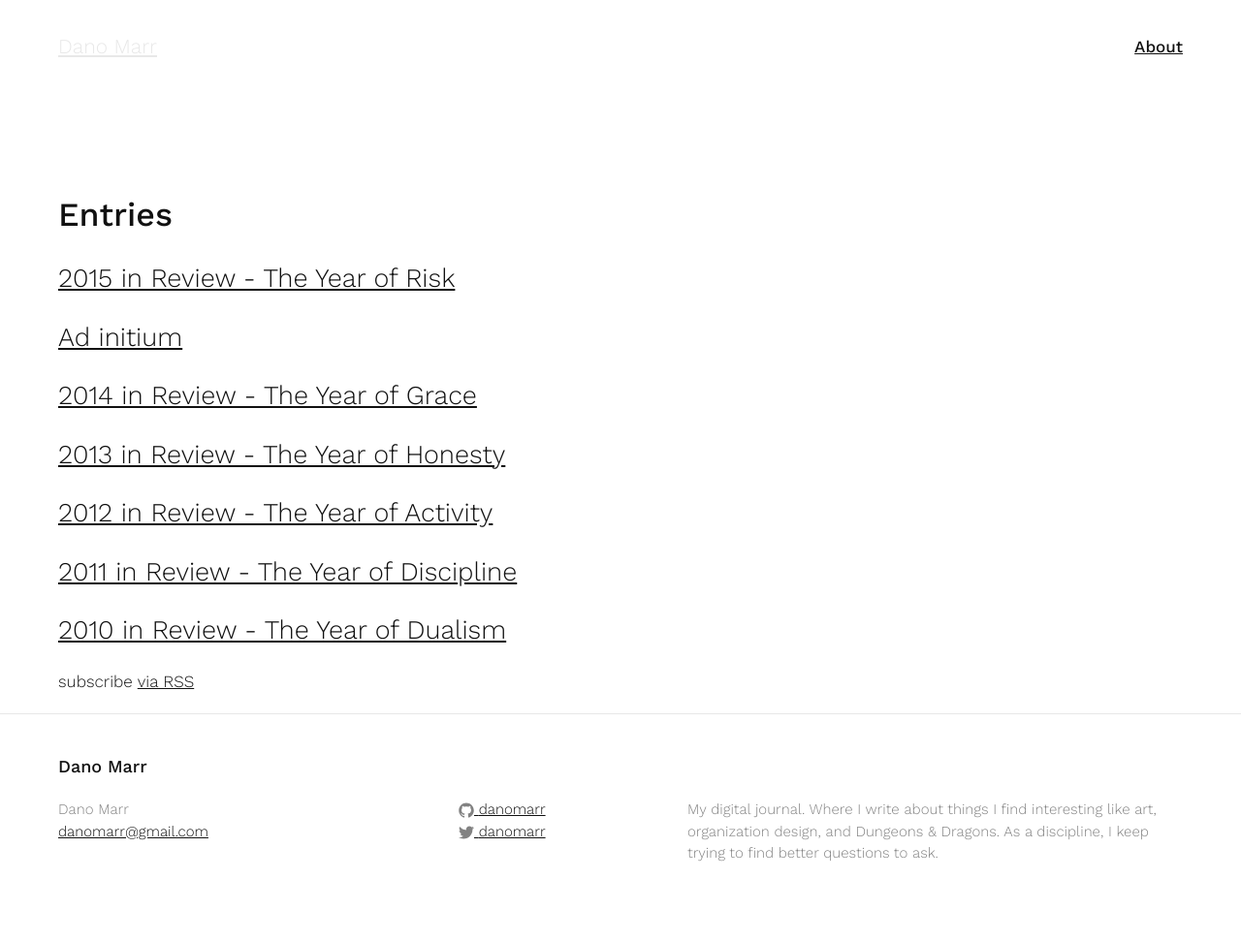
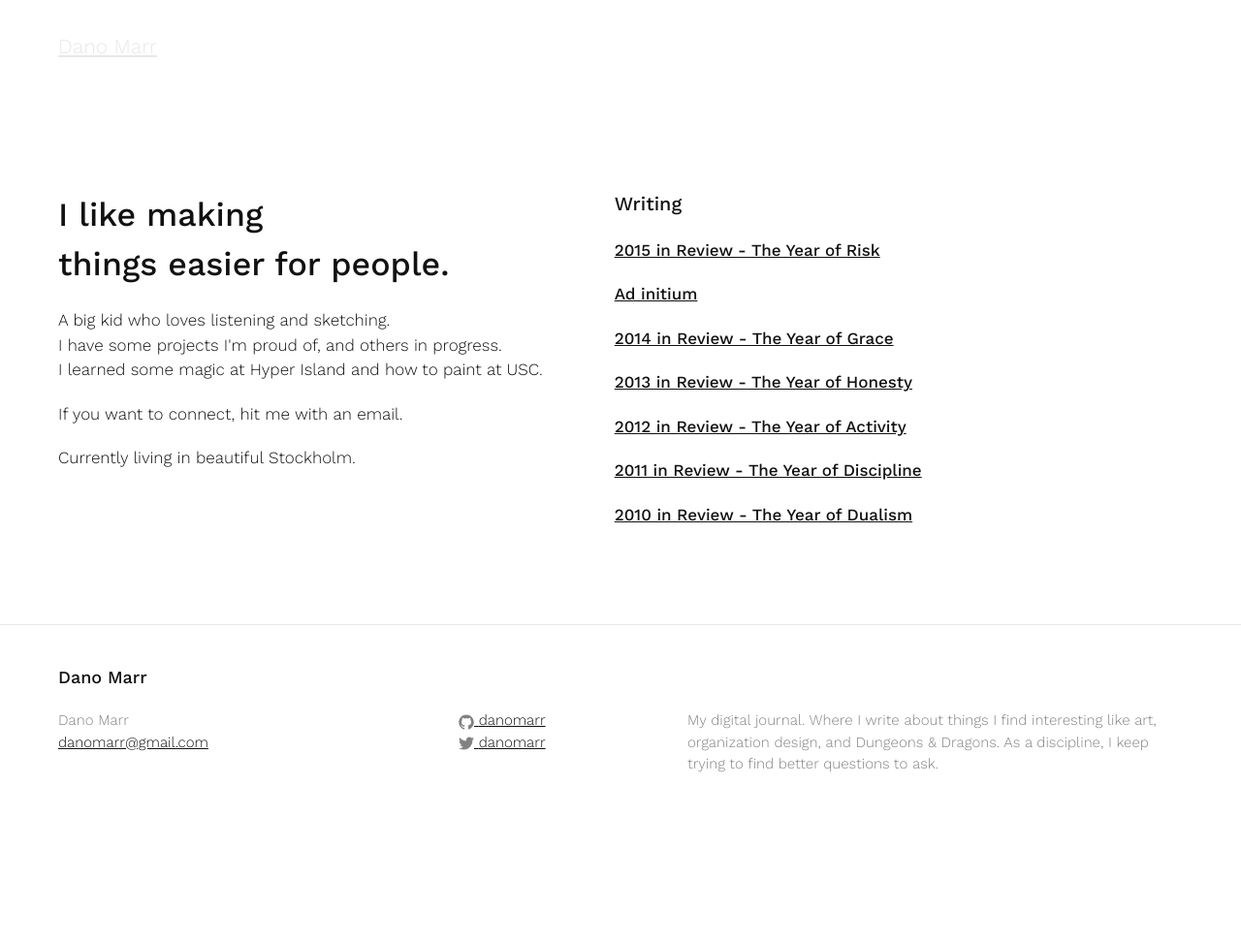
Before and after one commit to danomarr/danomarr.github.io, a Jekyll site: the page built from index.html, in a window 1280 px wide. Shown: the whole page at 97% size. Built offline with Jekyll 4.4.1, drawn with Linux system fonts in a browser that asks for light colours; after the commit the page ends 900 px from its top, so only the background shows below that.

Commit message:
homepage in two columns. removed about

```diff
--- a/_includes/header.html
+++ b/_includes/header.html
@@ -9,7 +9,6 @@
         <svg viewBox="0 0 18 15">
           <path fill="#424242" d="M18,1.484c0,0.82-0.665,1.484-1.484,1.484H1.484C0.665,2.969,0,2.304,0,1.484l0,0C0,0.665,0.665,0,1.484,0 h15.031C17.335,0,18,0.665,18,1.484L18,1.484z"/>
           <path fill="#424242" d="M18,7.516C18,8.335,17.335,9,16.516,9H1.484C0.665,9,0,8.335,0,7.516l0,0c0-0.82,0.665-1.484,1.484-1.484 h15.031C17.335,6.031,18,6.696,18,7.516L18,7.516z"/>
-          <path fill="#424242" d="M18,13.516C18,14.335,17.335,15,16.516,15H1.484C0.665,15,0,14.335,0,13.516l0,0 c0-0.82,0.665-1.484,1.484-1.484h15.031C17.335,12.031,18,12.696,18,13.516L18,13.516z"/>
         </svg>
       </a>
 
--- a/_sass/_layout.scss
+++ b/_sass/_layout.scss
@@ -189,11 +189,25 @@
 }
 
 .post-link {
-    display: block;
-    font-size: 27px;
+    display: inline-block;
+    font-weight: $bold-font-weight;
 }
 
+.side-one {
+    display: inline-block;
+    width: 49%;
+    max-height: 100%;
+    vertical-align:top;
+    margin-bottom: $spacing-unit * 2;
+}
 
+.side-two {
+    display: inline-block;
+    width: 49%;
+    max-height: 100%;
+    vertical-align:top;
+    margin-bottom: $spacing-unit * 2;
+}
 
 /**
  * Posts
--- a/index.html
+++ b/index.html
@@ -3,8 +3,23 @@ layout: default
 ---
 
 <div class="home">
+<div class="side-one">
+<h1 class="page-heading">
+  I like making<br />
+  things easier for people.
+</h1>
 
-  <h1 class="page-heading">Entries</h1>
+<p>A big kid who loves listening and sketching.<br />
+I have some projects I'm proud of, and others in progress. </br>
+I learned some magic at Hyper Island and how to paint at USC.</br>
+
+<p>If you want to connect, hit me with an email.</p>
+
+<p>Currently living in beautiful Stockholm.</p>
+</div>
+
+<div class="side-two">
+  <h3 class="page-heading">Writing</h3>
 
   <ul class="post-list">
     {% for post in site.posts %}
@@ -18,6 +33,6 @@ layout: default
     {% endfor %}
   </ul>
 
-  <p class="rss-subscribe">subscribe <a href="{{ "/feed.xml" | prepend: site.baseurl }}">via RSS</a></p>
+  <!-- <p class="rss-subscribe">subscribe <a href="{{ "/feed.xml" | prepend: site.baseurl }}">via RSS</a></p> -->
 
 </div>
```
Also changed, not shown: about.md (deleted, +0 -15 lines).
